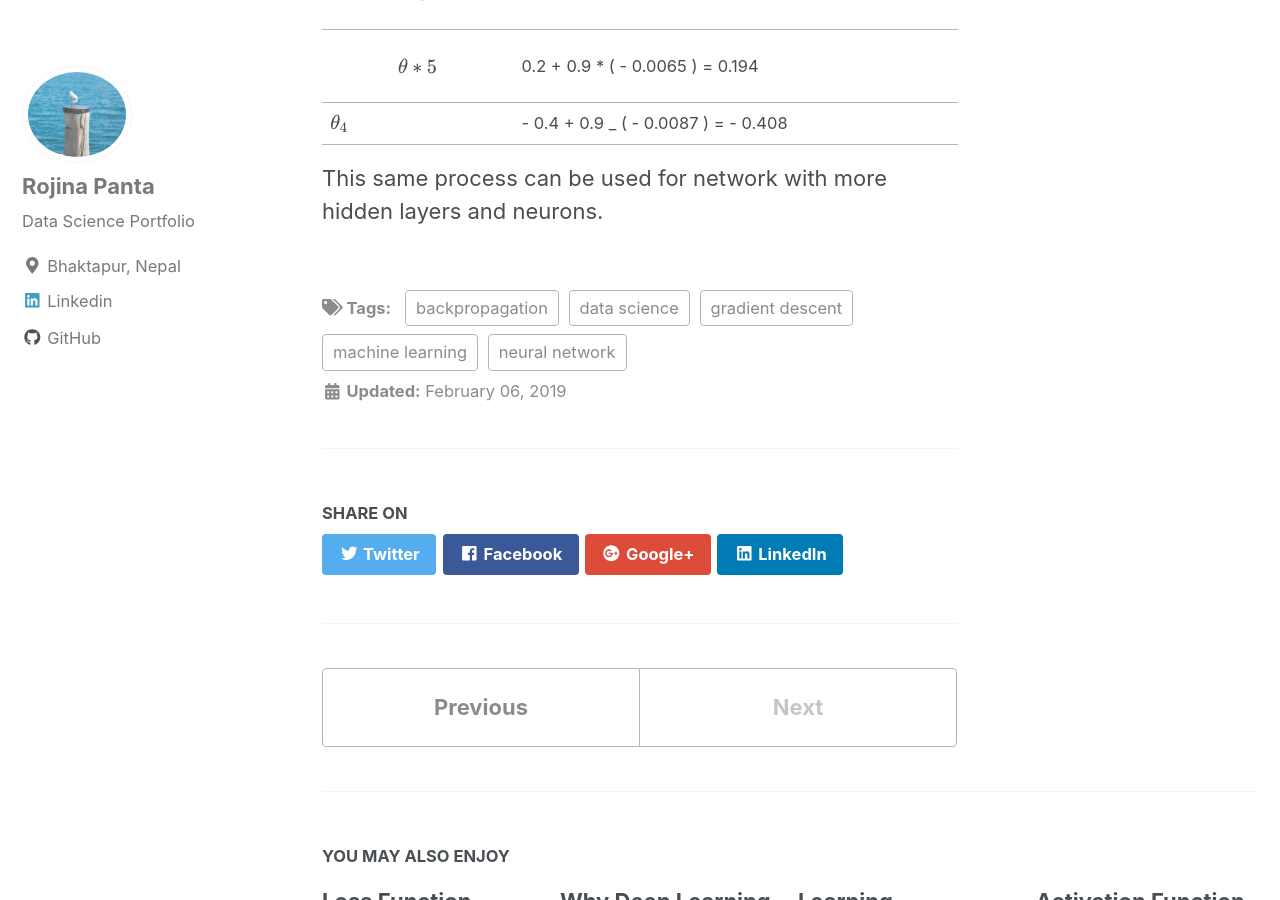
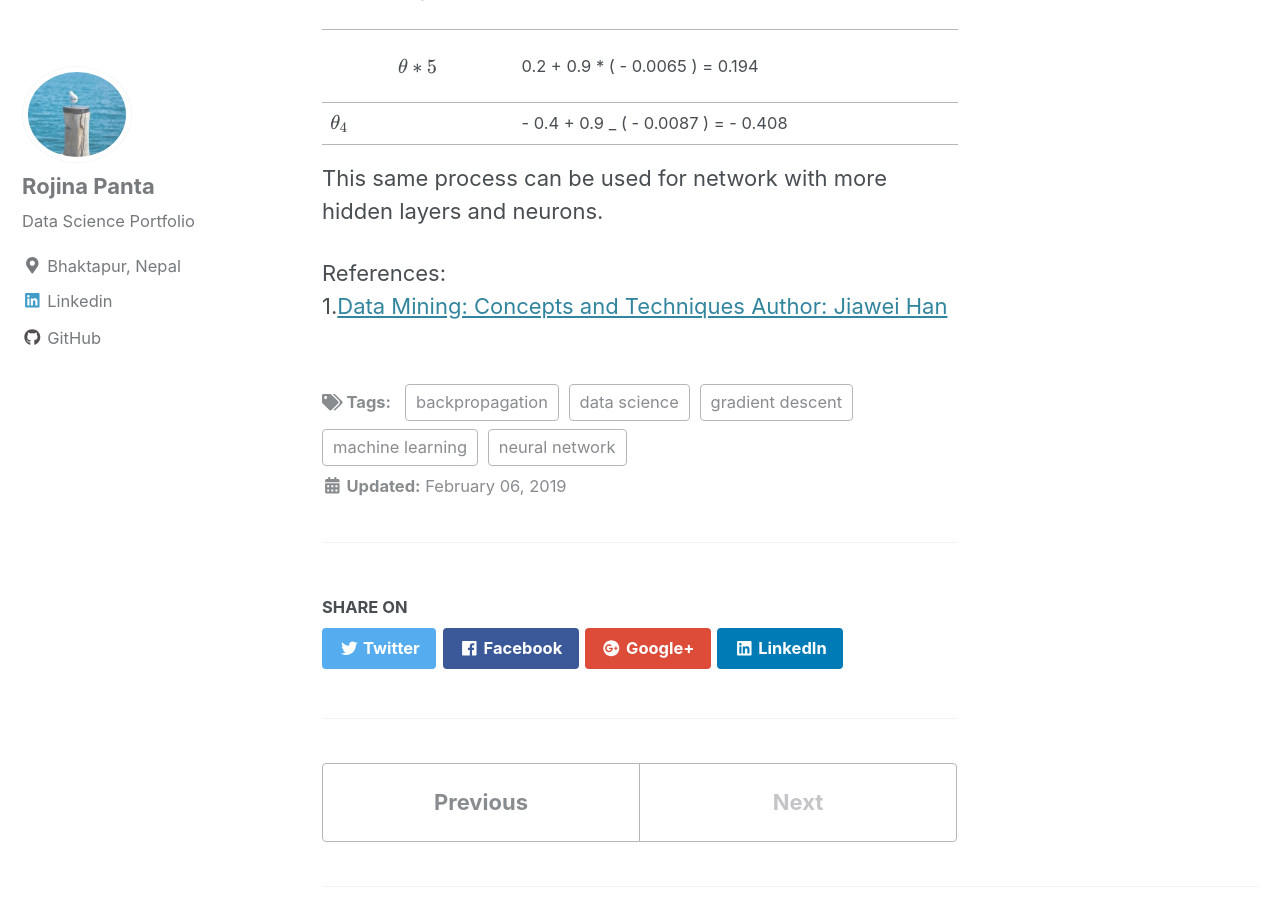
Before and after one commit to Rojina99/Rojina99.github.io, a Jekyll site: the page built from _posts/2019-06-06-Backpropagation_Algorithm.md, in a window 1280 px wide and 900 px high, scrolled down 4762 px. Built offline with Jekyll 4.4.1, drawn with Linux system fonts in a browser that asks for light colours; cached includes are drawn as plain includes; nearby versions of some CDN libraries; formulas are drawn with MathJax 3.

Commit message:
Backpropagation Gradient Descent Technique

```diff
--- a/_posts/2019-06-06-Backpropagation_Algorithm.md
+++ b/_posts/2019-06-06-Backpropagation_Algorithm.md
@@ -106,3 +106,6 @@ Weight and Bias is updated as:
 | $$ θ_{4}  $$ | - 0.4 + 0.9 \_ ( - 0.0087 ) = - 0.408 |
 
 This same process can be used for network with more hidden layers and neurons.
+
+References:
+<br> 1.<a href="https://www.google.com/url?sa=t&rct=j&q=&esrc=s&source=web&cd=1&cad=rja&uact=8&ved=2ahUKEwiup-yD9dfiAhWZf30KHcnvABoQFjAAegQIABAC&url=http%3A%2F%2Fmyweb.sabanciuniv.edu%2Frdehkharghani%2Ffiles%2F2016%2F02%2FThe-Morgan-Kaufmann-Series-in-Data-Management-Systems-Jiawei-Han-Micheline-Kamber-Jian-Pei-Data-Mining.-Concepts-and-Techniques-3rd-Edition-Morgan-Kaufmann-2011.pdf&usg=AOvVaw0ez0loCjWdD0Jp2-2B3bAu">Data Mining: Concepts and Techniques Author: Jiawei Han</a><br>
```
